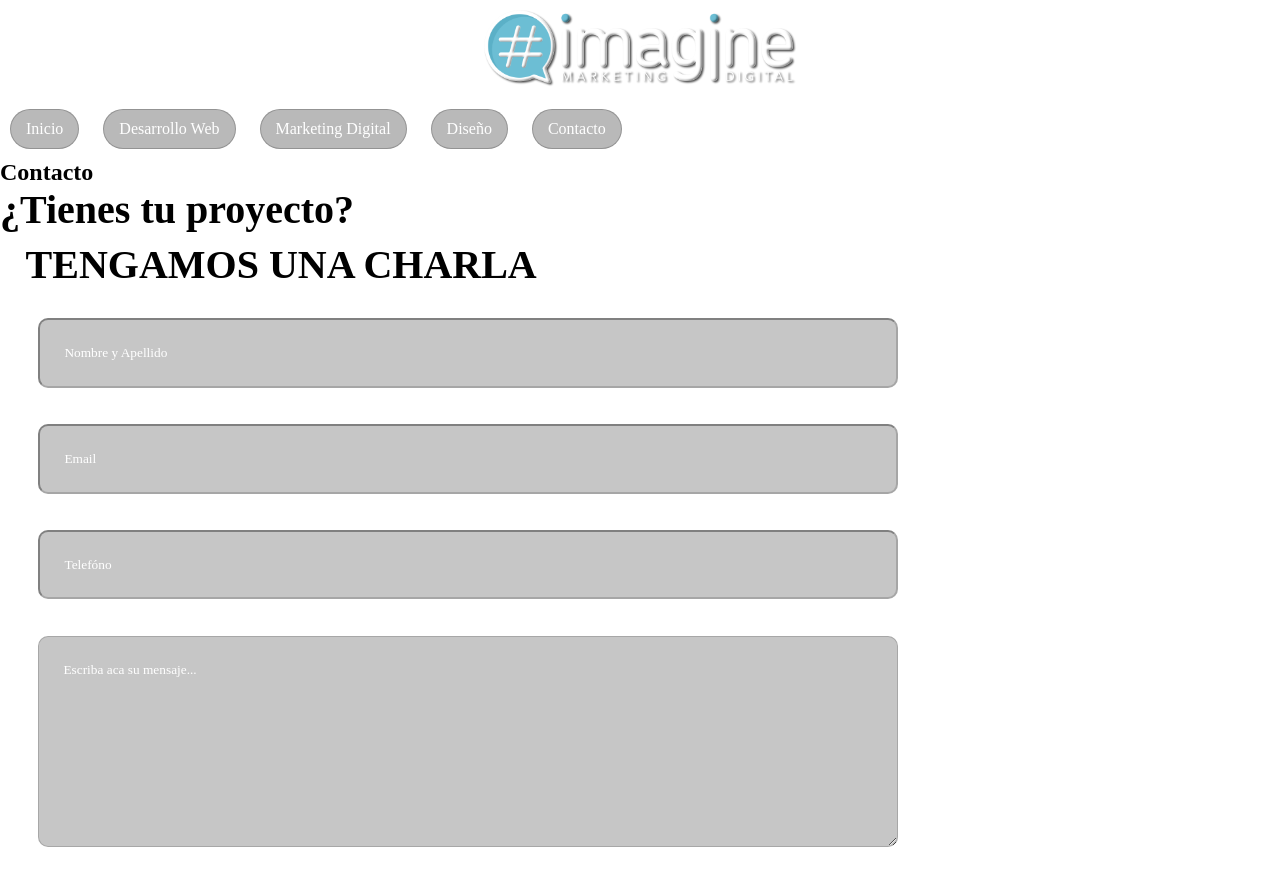
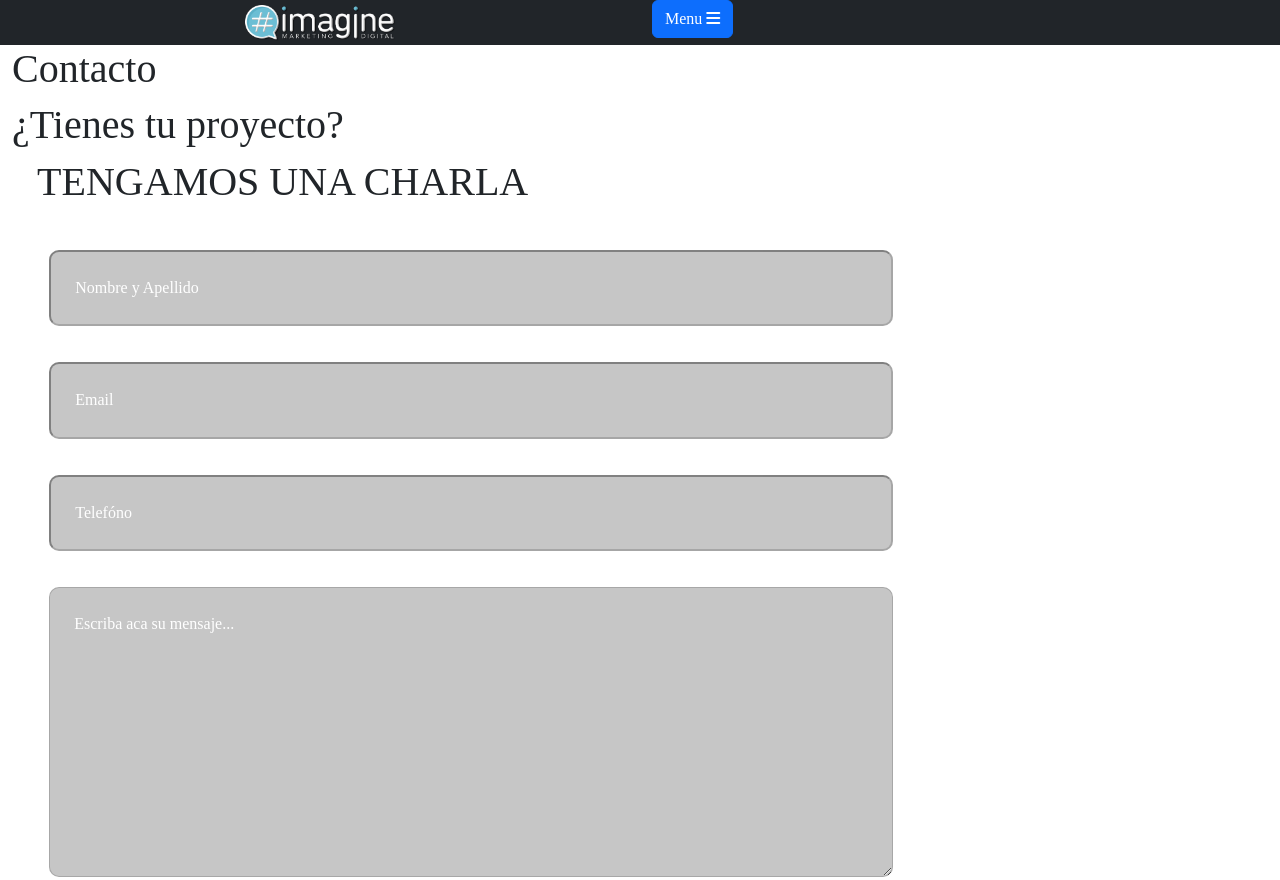
Before and after one commit to disweb-chris/imagine-henriquez, a plain HTML site: page pages/contacto.html in a window 1280 px wide. Shown: the top 880 px of the page. Drawn offline with nearby package versions, Linux system fonts and the light colour scheme.

Commit message:
Cambios en el header para agregar menu Off Canvas

```diff
--- a/css/style.css
+++ b/css/style.css
@@ -48,9 +48,7 @@
     width: 100%;
 }
 
-.menu li{
-    display: inline;
-}
+
 
 .menu a {
     color: white;
@@ -559,7 +557,7 @@
 
 /* FIN BANNER */
 
-/* SERVICE MARKETING DIGITAL */
+/* SERVICE DISEÑO */
 
 .service-design {
     grid-area: service-design;
@@ -584,14 +582,14 @@
     display: block;
     margin: auto;
 }
-/* FIN SERVICE MARKETING DIGITAL */
+/* FIN SERVICE DISEÑO */
 
-/* ------ MEDIA QUERIES MARKETING DIGITAL ----------*/
+/* ------ MEDIA QUERIES DISEÑO ----------*/
 
 @media screen and (max-width:1024px) {
 
 
-    /* SERVICE DESIGN */
+    /* SERVICE DISEÑO */
 
         .service-design {
             flex-wrap: wrap;
--- a/pages/contacto.html
+++ b/pages/contacto.html
@@ -5,29 +5,46 @@
         <meta charset="UTF-8">
         <meta http-equiv="X-UA-Compatible" content="IE=edge">
         <meta name="viewport" content="width=device-width, initial-scale=1.0">
+        <!-- CSS only -->
+        <link href="https://cdn.jsdelivr.net/npm/bootstrap@5.2.0/dist/css/bootstrap.min.css" rel="stylesheet" integrity="sha384-gH2yIJqKdNHPEq0n4Mqa/HGKIhSkIHeL5AyhkYV8i59U5AR6csBvApHHNl/vI1Bx" crossorigin="anonymous">
+        <!--Link css-->
         <link rel="stylesheet" href="../css/style.css">
+        <!--Link Fontawesome-->
+        <script src="https://kit.fontawesome.com/2ef218c956.js" crossorigin="anonymous"></script>
         <link rel="shortcut icon" href="../img/favicon.png">
         <title>Contacto - Imagine</title>
     </head>
 
     <body>
+        <div class="container-fluid">
             <!--Header-->
-        <header>
-            <div class="logo-home">
+            <header class="row bg-dark">
+
+                <div class="logo-home col">
                     <a href="../index.html"><img src="../img/logo.png" alt="logo" width="26%"></a>
                 </div>
 
                 <!--Menu de navegación-->
-            <div class="menu">
+                <div class="menu col">
                     <nav>
+
+                        <button class="btn btn-primary" type="button" data-bs-toggle="offcanvas" data-bs-target="#offcanvasScrolling" aria-controls="offcanvasScrolling"> Menu <i class="fas fa-bars"></i></button>
+
+                        <div class="offcanvas offcanvas-end bg-dark bg-opacity-50" data-bs-scroll="true" data-bs-backdrop="false" tabindex="-1" id="offcanvasScrolling" aria-labelledby="offcanvasScrollingLabel">
+                            <div class="offcanvas-header">
+
+                                <button type="button" class="btn-close" data-bs-dismiss="offcanvas" aria-label="Close"></button>
+                            </div>
+                            <div class="offcanvas-body">
                                 <ul>
                                     <li><a href="../index.html"> Inicio </a></li>
                                     <li><a href="desarrollo-web.html"> Desarrollo Web </a></li>
                                     <li><a href="marketing-digital.html"> Marketing Digital </a></li>
                                     <li><a href="diseno.html"> Diseño </a></li>
                                     <li><a href=""> Contacto </a></li>
-
                                 </ul>
+                            </div>
+                        </div>
                     </nav>
                 </div>
                 <!-- Fin Menu de navegación-->
@@ -94,6 +111,10 @@
                 </div>
             </footer>
             <!--Fin Footer-->
+        </div>
+
+        <!-- JavaScript Bundle with Popper -->
+        <script src="https://cdn.jsdelivr.net/npm/bootstrap@5.2.0/dist/js/bootstrap.bundle.min.js" integrity="sha384-A3rJD856KowSb7dwlZdYEkO39Gagi7vIsF0jrRAoQmDKKtQBHUuLZ9AsSv4jD4Xa" crossorigin="anonymous"></script>
 
     </body>
 
```
Lines whose indentation alone changed are shown as unchanged.
